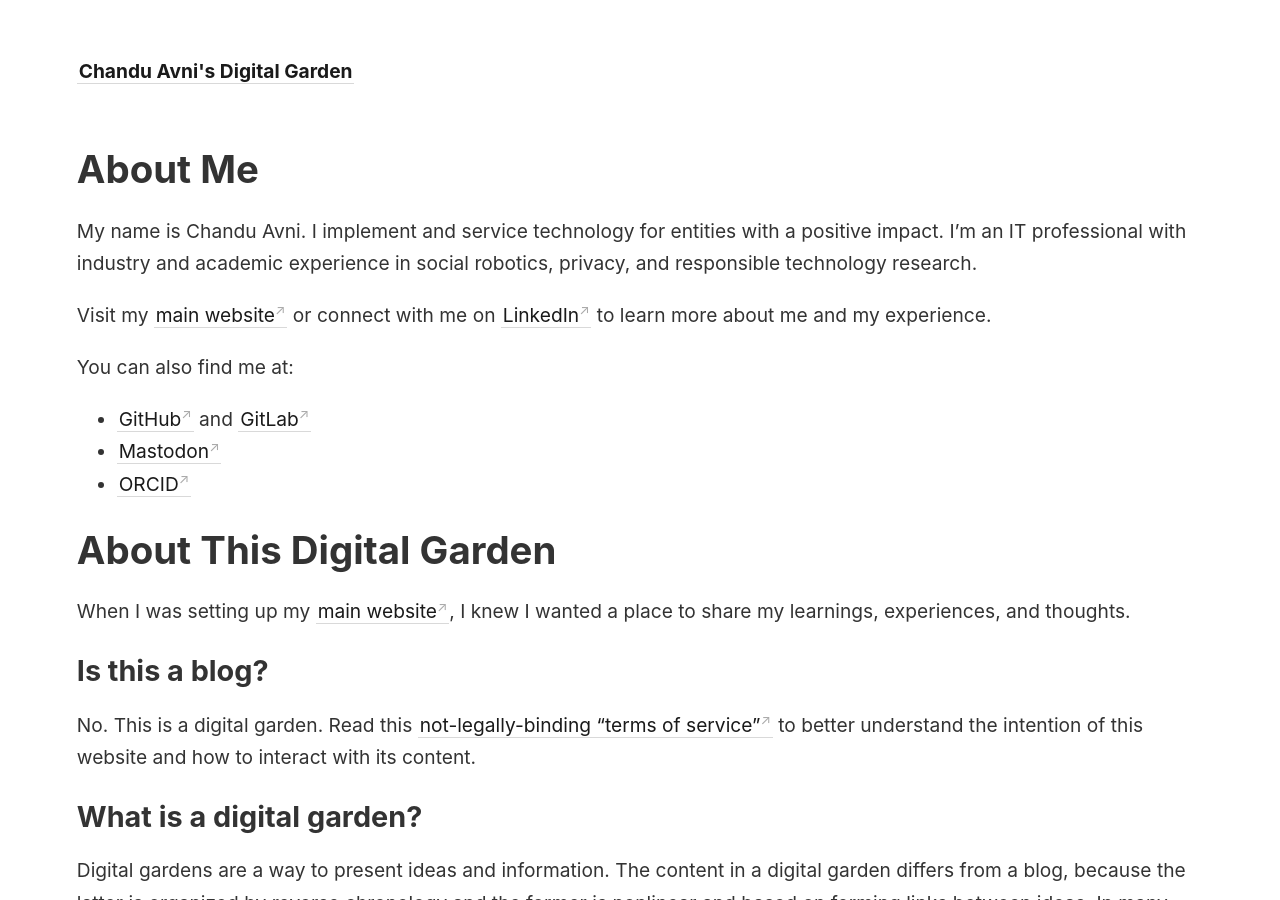
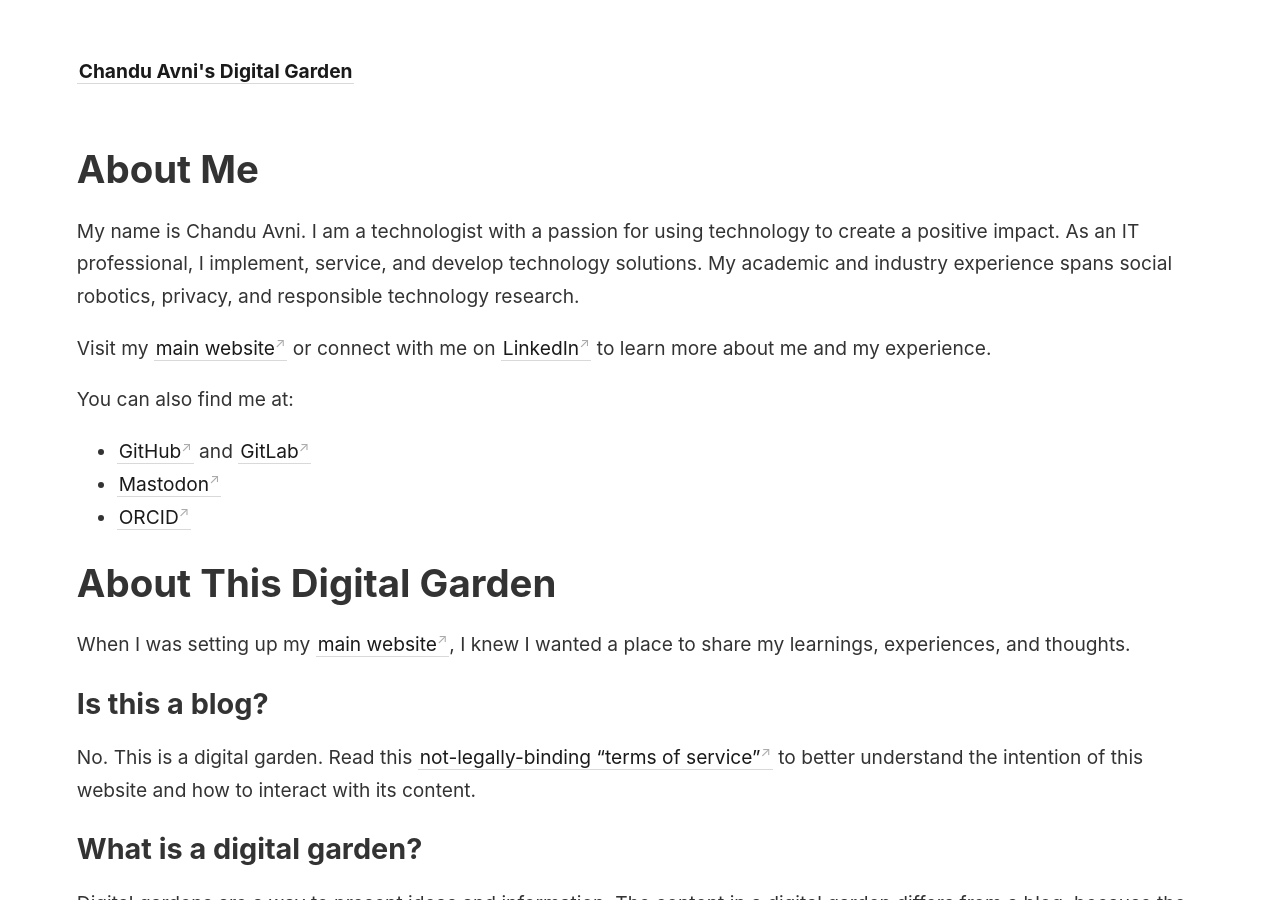
Before and after one commit to ch4ndua/chandu-avni-digital-garden, a Jekyll site: the page built from _notes/about.md, in a window 1280 px wide and 900 px high. Built offline with Jekyll 4.4.1, drawn with Linux system fonts in a browser that asks for light colours.

Commit message:
Updated About experience section

```diff
--- a/_notes/about.md
+++ b/_notes/about.md
@@ -5,7 +5,7 @@ permalink: /about
 ---
 
 # About Me
-My name is Chandu Avni. I implement and service technology for entities with a positive impact. I'm an IT professional with industry and academic experience in social robotics, privacy, and responsible technology research.
+My name is Chandu Avni. I am a technologist with a passion for using technology to create a positive impact. As an IT professional, I implement, service, and develop technology solutions. My academic and industry experience spans social robotics, privacy, and responsible technology research.
 
 Visit my [main website](https://chanduavni.com/) or connect with me on [LinkedIn](https://linkedin.com/in/chanduavni) to learn more about me and my experience.
 
```
